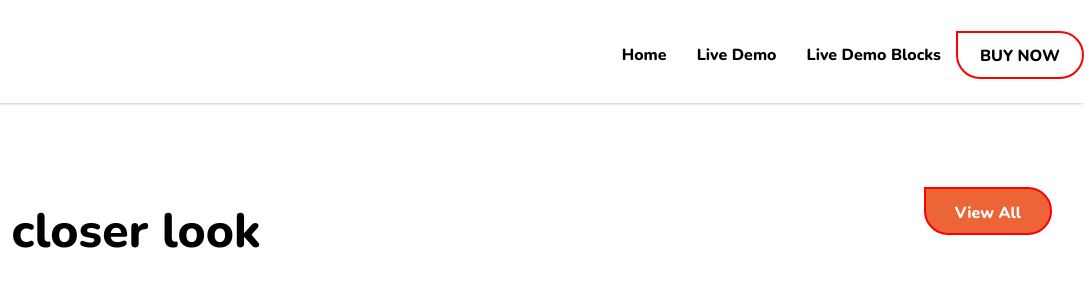
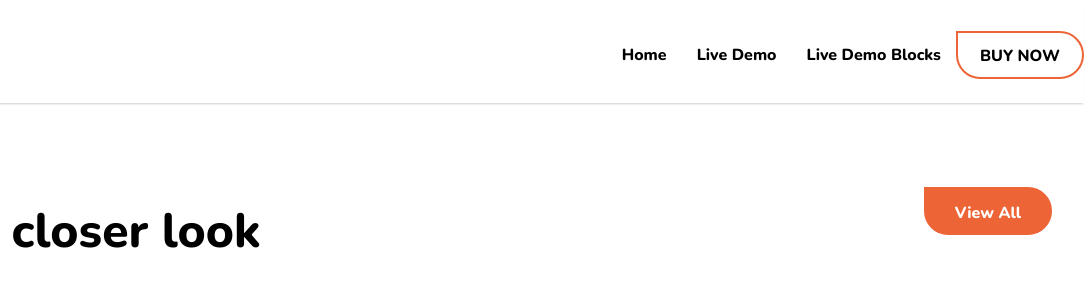
Before and after one commit to Laulhus/202201-W1CH3-edgar-alcolea, a plain HTML site: page index.html in a window 1280 px wide. Shown: the top 285 px of the page, 188-1280 px from the left. Drawn offline with nearby package versions, Linux system fonts and the light colour scheme.

Commit message:
Changed colors of both buttons when hovering over them

```diff
--- a/style.css
+++ b/style.css
@@ -23,7 +23,7 @@ header {
   padding: 15px;
 }
 .navbar__button {
-  border: 2px solid red;
+  border: 2px solid #ed6436;
   border-top-right-radius: 25px;
   border-bottom-right-radius: 25px;
   border-bottom-left-radius: 25px;
@@ -31,12 +31,17 @@ header {
   height: 3em;
   text-align: center;
   line-height: 1em;
+  cursor: pointer;
+}
+.navbar__button:hover {
+  background-color: #ed6436;
+  color: #fff;
 }
 .content {
   margin: 0 2em;
 }
 .content__button {
-  border: 2px solid red;
+  border: 2px solid #ed6436;
   border-top-right-radius: 25px;
   border-bottom-right-radius: 25px;
   border-bottom-left-radius: 25px;
@@ -44,6 +49,11 @@ header {
   height: 3em;
   text-align: center;
   line-height: 3em;
+  cursor: pointer;
+}
+.content__button:hover {
+  color: #ed6436;
+  background-color: #fff;
 }
 .content__activities {
   color: #ed6436;
```
